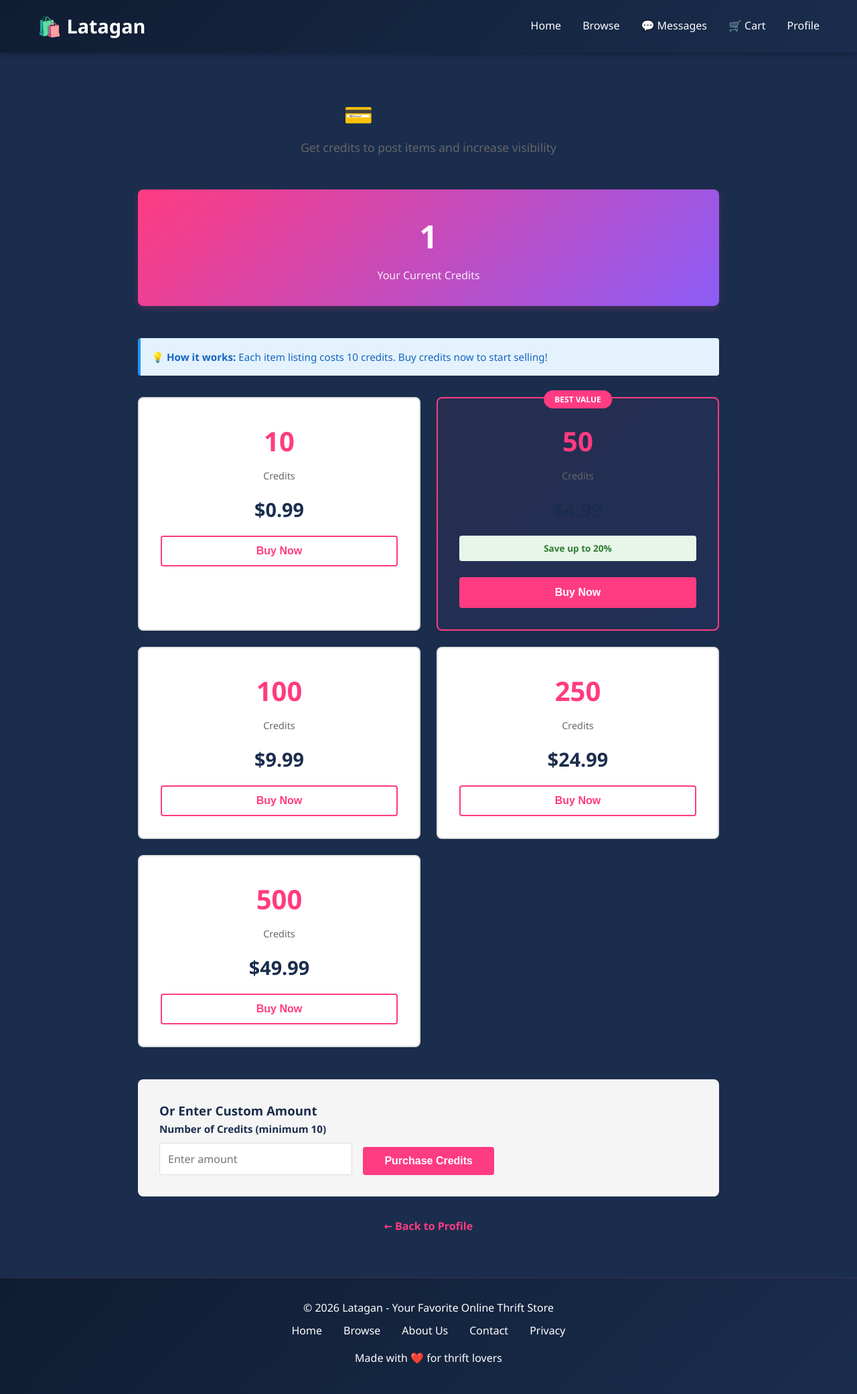
After one commit to wardslarc/latagan, a Django app: page /credits/add/ in a window 1280 px wide. The commit adds this page. Shown: the whole page at 67% size. Run offline with Django 4.2, Linux system fonts and the light colour scheme; a user stored in the database is signed in; tables that the repository leaves empty hold one stand-in row (values such as "Sample post").

Commit message:
Implement credit system: users get 20 credits on signup, 10 credits required to post items, ability to buy more credits

```diff
--- a/store/models.py
+++ b/store/models.py
@@ -69,6 +69,7 @@ class UserProfile(models.Model):
     rating = models.DecimalField(max_digits=3, decimal_places=2, default=5.0)
     phone = models.CharField(max_length=15, blank=True)
     address = models.TextField(blank=True)
+    credits = models.PositiveIntegerField(default=20)
     created_at = models.DateTimeField(auto_now_add=True)
 
     def __str__(self):
--- /dev/null
+++ b/store/templates/store/add_credits.html
@@ -0,0 +1,335 @@
+{% extends 'base.html' %}
+
+{% block title %}Buy Credits - Latagan{% endblock %}
+
+{% block content %}
+<style>
+    .credits-container {
+        max-width: 900px;
+        margin: 2rem auto;
+        padding: 0 1rem;
+    }
+
+    .credits-header {
+        text-align: center;
+        margin-bottom: 3rem;
+    }
+
+    .credits-header h1 {
+        color: var(--primary-dark);
+        margin: 0 0 0.5rem 0;
+        font-size: 2.2rem;
+    }
+
+    .credits-header p {
+        color: #666;
+        font-size: 1.1rem;
+        margin: 0;
+    }
+
+    .credit-balance {
+        background: linear-gradient(135deg, var(--secondary-pink) 0%, var(--accent-purple) 100%);
+        color: white;
+        padding: 2rem;
+        border-radius: 8px;
+        text-align: center;
+        margin-bottom: 3rem;
+        box-shadow: 0 4px 12px rgba(255, 59, 129, 0.2);
+    }
+
+    .credit-balance-amount {
+        font-size: 3rem;
+        font-weight: 700;
+        margin-bottom: 0.5rem;
+    }
+
+    .credit-balance-label {
+        font-size: 1rem;
+        opacity: 0.9;
+    }
+
+    .packages-grid {
+        display: grid;
+        grid-template-columns: repeat(auto-fit, minmax(280px, 1fr));
+        gap: 1.5rem;
+        margin-bottom: 2rem;
+    }
+
+    .package-card {
+        background: white;
+        border: 2px solid #e0e0e0;
+        border-radius: 8px;
+        padding: 2rem;
+        text-align: center;
+        transition: all 0.3s ease;
+        cursor: pointer;
+    }
+
+    .package-card:hover {
+        border-color: var(--secondary-pink);
+        box-shadow: 0 4px 12px rgba(255, 59, 129, 0.2);
+        transform: translateY(-4px);
+    }
+
+    .package-card.featured {
+        border-color: var(--secondary-pink);
+        background: linear-gradient(135deg, rgba(255, 59, 129, 0.05) 0%, rgba(139, 92, 246, 0.05) 100%);
+        position: relative;
+    }
+
+    .package-card.featured::before {
+        content: 'BEST VALUE';
+        position: absolute;
+        top: -12px;
+        left: 50%;
+        transform: translateX(-50%);
+        background: var(--secondary-pink);
+        color: white;
+        padding: 0.25rem 1rem;
+        border-radius: 20px;
+        font-size: 0.75rem;
+        font-weight: 700;
+    }
+
+    .package-credits {
+        font-size: 2.5rem;
+        color: var(--secondary-pink);
+        font-weight: 700;
+        margin-bottom: 0.5rem;
+    }
+
+    .package-label {
+        color: #666;
+        font-size: 0.9rem;
+        margin-bottom: 1rem;
+    }
+
+    .package-price {
+        font-size: 1.8rem;
+        color: var(--primary-dark);
+        font-weight: 600;
+        margin-bottom: 1rem;
+    }
+
+    .package-savings {
+        background: #e8f5e9;
+        color: #2e7d32;
+        padding: 0.5rem;
+        border-radius: 4px;
+        font-size: 0.85rem;
+        font-weight: 600;
+        margin-bottom: 1.5rem;
+        display: none;
+    }
+
+    .package-card.featured .package-savings {
+        display: block;
+    }
+
+    .package-btn {
+        background: white;
+        border: 2px solid var(--secondary-pink);
+        color: var(--secondary-pink);
+        padding: 0.75rem 1.5rem;
+        border-radius: 4px;
+        font-weight: 600;
+        cursor: pointer;
+        transition: all 0.2s ease;
+        font-size: 1rem;
+        width: 100%;
+    }
+
+    .package-card:hover .package-btn {
+        background: var(--secondary-pink);
+        color: white;
+    }
+
+    .package-card.featured .package-btn {
+        background: var(--secondary-pink);
+        color: white;
+        border-color: var(--secondary-pink);
+    }
+
+    .custom-purchase {
+        background: var(--light-gray);
+        padding: 2rem;
+        border-radius: 8px;
+        margin-top: 3rem;
+    }
+
+    .custom-purchase h3 {
+        color: var(--primary-dark);
+        margin-top: 0;
+    }
+
+    .custom-form {
+        display: flex;
+        gap: 1rem;
+        align-items: flex-end;
+        max-width: 500px;
+    }
+
+    .custom-form .form-group {
+        flex: 1;
+        margin-bottom: 0;
+    }
+
+    .custom-form label {
+        display: block;
+        color: var(--primary-dark);
+        font-weight: 600;
+        margin-bottom: 0.5rem;
+        font-size: 0.95rem;
+    }
+
+    .custom-form input {
+        width: 100%;
+        padding: 0.75rem;
+        border: 1px solid #ddd;
+        border-radius: 4px;
+        font-family: inherit;
+        font-size: 1rem;
+    }
+
+    .custom-form input:focus {
+        outline: none;
+        border-color: var(--secondary-pink);
+        box-shadow: 0 0 0 3px rgba(255, 59, 129, 0.1);
+    }
+
+    .custom-submit {
+        background: var(--secondary-pink);
+        color: white;
+        padding: 0.75rem 2rem;
+        border: none;
+        border-radius: 4px;
+        font-weight: 600;
+        cursor: pointer;
+        transition: all 0.2s ease;
+        font-size: 1rem;
+    }
+
+    .custom-submit:hover {
+        background: #e6315a;
+        box-shadow: 0 4px 12px rgba(255, 59, 129, 0.3);
+    }
+
+    .info-box {
+        background: #e3f2fd;
+        border-left: 4px solid #2196F3;
+        padding: 1rem;
+        border-radius: 4px;
+        margin-bottom: 2rem;
+    }
+
+    .info-box p {
+        margin: 0;
+        color: #1565c0;
+        font-size: 0.95rem;
+    }
+
+    .back-link {
+        text-align: center;
+        margin-top: 2rem;
+    }
+
+    .back-link a {
+        color: var(--secondary-pink);
+        text-decoration: none;
+        font-weight: 600;
+    }
+
+    .back-link a:hover {
+        text-decoration: underline;
+    }
+
+    @media (max-width: 768px) {
+        .packages-grid {
+            grid-template-columns: 1fr;
+        }
+
+        .custom-form {
+            flex-direction: column;
+        }
+
+        .custom-submit {
+            width: 100%;
+        }
+    }
+</style>
+
+<div class="credits-container">
+    <!-- Header -->
+    <div class="credits-header">
+        <h1>💳 Buy Credits</h1>
+        <p>Get credits to post items and increase visibility</p>
+    </div>
+
+    <!-- Current Balance -->
+    <div class="credit-balance">
+        <div class="credit-balance-amount">{{ user_credits }}</div>
+        <div class="credit-balance-label">Your Current Credits</div>
+    </div>
+
+    <!-- Info Box -->
+    <div class="info-box">
+        <p>💡 <strong>How it works:</strong> Each item listing costs 10 credits. Buy credits now to start selling!</p>
+    </div>
+
+    <!-- Credit Packages -->
+    <div class="packages-grid">
+        {% for package in credit_packages %}
+        <div class="package-card {% if package.credits == 50 %}featured{% endif %}">
+            <div class="package-credits">{{ package.credits }}</div>
+            <div class="package-label">Credits</div>
+            <div class="package-price">{{ package.price }}</div>
+            <div class="package-savings">Save up to 20%</div>
+            <button class="package-btn" onclick="purchaseCredits({{ package.credits }})">
+                Buy Now
+            </button>
+        </div>
+        {% endfor %}
+    </div>
+
+    <!-- Custom Amount -->
+    <div class="custom-purchase">
+        <h3>Or Enter Custom Amount</h3>
+        <form method="post" class="custom-form">
+            {% csrf_token %}
+            <div class="form-group">
+                <label for="amount">Number of Credits (minimum 10)</label>
+                <input type="number" id="amount" name="amount" min="10" step="1" placeholder="Enter amount" required>
+            </div>
+            <button type="submit" class="custom-submit">Purchase Credits</button>
+        </form>
+    </div>
+
+    <!-- Back Link -->
+    <div class="back-link">
+        <a href="{% url 'profile' %}">← Back to Profile</a>
+    </div>
+</div>
+
+<script>
+    function purchaseCredits(amount) {
+        // For demo purposes, we'll just submit the form with the amount
+        const form = document.createElement('form');
+        form.method = 'POST';
+        form.action = '{% url "add_credits" %}';
+
+        const csrf = document.querySelector('[name=csrfmiddlewaretoken]');
+        if (csrf) {
+            form.appendChild(csrf.cloneNode(true));
+        }
+
+        const input = document.createElement('input');
+        input.type = 'hidden';
+        input.name = 'amount';
+        input.value = amount;
+        form.appendChild(input);
+
+        document.body.appendChild(form);
+        form.submit();
+    }
+</script>
+{% endblock %}
--- a/store/urls.py
+++ b/store/urls.py
@@ -34,4 +34,7 @@ urlpatterns = [
     # Messaging
     path('item/<int:item_id>/chat/', views.item_chat, name='item_chat'),
     path('messages/', views.messages_inbox, name='messages_inbox'),
+
+    # Credits
+    path('credits/add/', views.add_credits, name='add_credits'),
 ]
--- a/store/views.py
+++ b/store/views.py
@@ -198,9 +198,11 @@ def dashboard(request):
 
 
 @login_required(login_url='login')
+@login_required(login_url='login')
 def sell_item(request):
     """Create a new item listing"""
     categories = Category.objects.all()
+    user_profile = request.user.userprofile
 
     if request.method == 'POST':
         title = request.POST.get('title')
@@ -209,6 +211,11 @@ def sell_item(request):
         category_id = request.POST.get('category')
         condition = request.POST.get('condition')
         image = request.FILES.get('image')
+
+        # Check if user has enough credits
+        if user_profile.credits < 10:
+            messages.error(request, f'You need at least 10 credits to post an item. You have {user_profile.credits} credits.')
+            return redirect('sell_item')
 
         category = get_object_or_404(Category, id=category_id)
 
@@ -222,10 +229,14 @@ def sell_item(request):
             image=image,
         )
 
-        messages.success(request, 'Item listed successfully!')
+        # Deduct 10 credits for posting
+        user_profile.credits -= 10
+        user_profile.save()
+
+        messages.success(request, f'Item listed successfully! {user_profile.credits} credits remaining.')
         return redirect('item_detail', item_id=item.id)
 
-    context = {'categories': categories}
+    context = {'categories': categories, 'user_credits': user_profile.credits}
     return render(request, 'store/sell_item.html', context)
 
 
@@ -555,3 +566,42 @@ def messages_inbox(request):
         'unread_count': unread_count,
     }
     return render(request, 'store/messages_inbox.html', context)
+
+
+@login_required(login_url='login')
+def add_credits(request):
+    """Add credits to user account"""
+    user_profile = request.user.userprofile
+
+    if request.method == 'POST':
+        amount = request.POST.get('amount')
+
+        try:
+            amount = int(amount)
+            if amount < 10:
+                messages.error(request, 'Minimum credit purchase is 10 credits.')
+                return redirect('add_credits')
+
+            # Add credits to profile
+            user_profile.credits += amount
+            user_profile.save()
+
+            messages.success(request, f'Successfully added {amount} credits! Total: {user_profile.credits} credits')
+            return redirect('profile')
+        except (ValueError, TypeError):
+            messages.error(request, 'Invalid credit amount.')
+            return redirect('add_credits')
+
+    credit_packages = [
+        {'credits': 10, 'price': '$0.99'},
+        {'credits': 50, 'price': '$4.99'},
+        {'credits': 100, 'price': '$9.99'},
+        {'credits': 250, 'price': '$24.99'},
+        {'credits': 500, 'price': '$49.99'},
+    ]
+
+    context = {
+        'user_credits': user_profile.credits,
+        'credit_packages': credit_packages,
+    }
+    return render(request, 'store/add_credits.html', context)
```
Also changed, not shown: store/templates/store/profile.html (+58 -0 lines), store/templates/store/sell_item.html (+30 -2 lines), store/migrations/0005_userprofile_credits.py (added).
